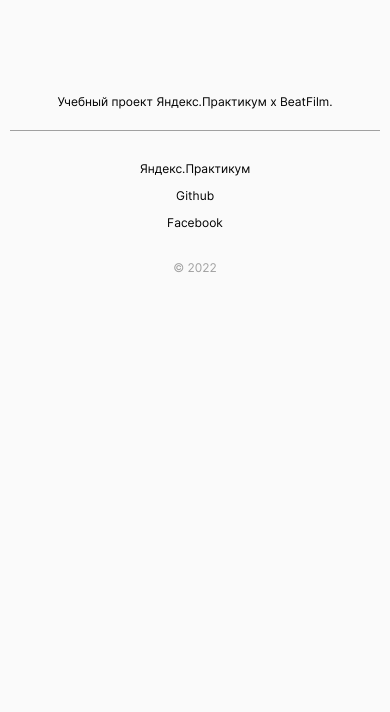
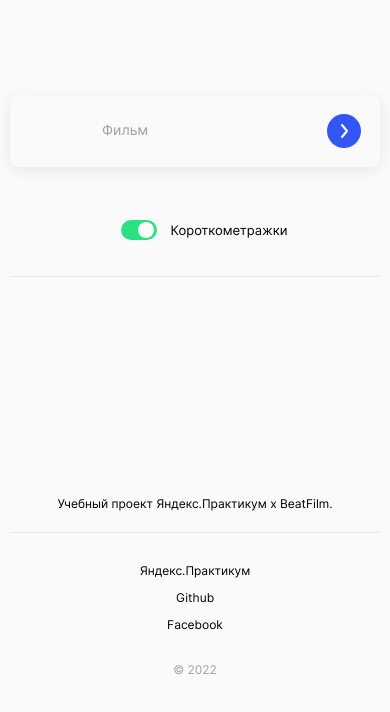
Before and after one commit to Lina7227/movies-explorer-frontend, a React app: page /movies in a window 390 px wide. Shown: the part 62-774 px from the top of the page. Built offline with nearby package versions, Linux system fonts and the light colour scheme.

Commit message:
разработаны компоненты поиска и фильтрации фильмов

```diff
--- a/src/components/AboutProject/AboutProject.css
+++ b/src/components/AboutProject/AboutProject.css
@@ -53,8 +53,9 @@
 }
 
 .project__caption {
+    font-family: 'Suisse Intl',  Arial, Helvetica, sans-serif;
     font-size: 14px;
-    font-weight: 500;
+    font-weight: 400;
     line-height: 17px;
     color: #A0A0A0;
     text-align: center;
--- a/src/components/App/App.js
+++ b/src/components/App/App.js
@@ -6,6 +6,7 @@ import Header from '../Header/Header';
 import Profile from '../Profile/Profile';
 import Login from '../Login/Login';
 import Register from '../Register/Register';
+import Movies from '../Movies/Movies';
 import './App.css';
 
 
@@ -42,6 +43,7 @@ function App() {
         <Route exact path="/sign-up" element={<Register onSubmit={handleSignUp} />}/>
         <Route exact path="/sign-in" element={<Login onSubmit={handleSignIn} />}/>
         <Route exact path="/profile" element={<Profile onSubmit={handleSignUp} />}/>
+        <Route exact path="/movies" element={<Movies />}/>
       </Routes>
 
       <Footer />
--- a/src/components/FilterCheckbox/FilterCheckbox.css
+++ b/src/components/FilterCheckbox/FilterCheckbox.css
@@ -0,0 +1,101 @@
+.filter {
+    display: flex;
+    flex-direction: row;
+    justify-content: space-between;
+    padding: 0 0 0 29px;
+    border-left: 1px solid #CBCBCB;
+    position: absolute;
+    top: 20px;
+    right: 19px;
+}
+
+.filter__container {
+    cursor: pointer;
+}
+
+.filter__input {
+    display: none;
+}
+
+.filter__other {
+    display: flex;
+    align-items: center;
+    box-sizing: border-box;
+    height: 20px;
+    width: 36px;
+    background-color: #2BE080;
+    position: relative;
+    margin: 7px 14px 7px 0;
+    padding: 0;
+    transition: background-color,transform .4s;
+    border-radius: 20px;
+    cursor: pointer;
+}
+
+.filter__other::before {
+    display: flex;
+    width: 16px;
+    height: 16px;
+    content: "";
+    background-color: #FFFFFF;
+    border-radius: 50%;
+    position: absolute;
+    top:50%;
+    left:70%;
+    transform: translate(-50%,-50%);
+}
+
+.filter__other::after {
+    display: none;
+    width: 10px;
+    height: 10px;
+    content: "";
+    background-color: #FFFFFF;
+    border: 1px solid #EBEBEB;
+    border-radius: 50%;
+    position: absolute;
+    top:50%;
+    left:30%;
+    transform: translate(-50%,-50%);
+}
+
+.filter__input:checked + .filter__other::before {
+    display: none;
+}
+
+.filter__input:checked + .filter__other::after {
+    display: flex;
+}
+
+.filter__text {
+    font-weight: 400;
+    font-size: 13px;
+    line-height: 18px;
+    margin: 8px 11px 0 0;
+    padding: 0;
+    text-align: right;
+}
+
+@media (max-width: 912px) {
+    .filter {
+        padding: 0 0 0 19px;
+    }
+
+    .filter__text {
+        margin: 8px 0;
+    }
+}
+
+@media (max-width: 632px) {
+    .filter {
+        top: 118px;
+        right: 35%;
+        border-left: none;
+    }
+}
+
+@media (max-width: 400px) {
+    .filter {
+        right: 25%;
+    }
+}
--- a/src/components/FilterCheckbox/FilterCheckbox.js
+++ b/src/components/FilterCheckbox/FilterCheckbox.js
@@ -1 +1,16 @@
-import ('./FilterCheckbox.css');
+import React from 'react';
+import './FilterCheckbox.css';
+
+function FilterCheckbox() {
+    return (
+        <div className="filter">
+            <label className="filter__container">
+                <input type="checkbox" className="filter__input" name="little-film" id="little-film" value="true"/>
+                <span className="filter__other"></span>
+            </label>
+            <p className="filter__text">Короткометражки</p>
+        </div>
+      );
+}
+
+export default FilterCheckbox;
--- a/src/components/Footer/Footer.css
+++ b/src/components/Footer/Footer.css
@@ -20,9 +20,7 @@
 }
 
 .footer__cotainer {
-    border-top-width: 1px;
-    border-top-style: solid;
-    border-top-color: #A0A0A0;
+    border-top: 1px solid #E8E8E8;
     margin: 20px 0 0;
     padding: 20px 0 0;
     display: flex;
--- a/src/components/FormPassword/FormPassword.css
+++ b/src/components/FormPassword/FormPassword.css
@@ -53,10 +53,6 @@
     color: #EE3465;
 }
 
-.password__input_focus {
-    border-bottom: 1px solid #3456F3;
-}
-
 .password__error {
     font-weight: 400;
     font-size: 10px;
--- a/src/components/Main/Main.js
+++ b/src/components/Main/Main.js
@@ -8,11 +8,6 @@ import './Main.css';
 
 
 function Main() {
-
-
-
-
-
 
     return (
         <main className="content">
--- a/src/components/Movies/Movies.css
+++ b/src/components/Movies/Movies.css
@@ -0,0 +1,19 @@
+.movies {
+    display: flex;
+    flex-direction: column;
+    align-items: center;
+    padding: 70px 70px 80px;
+    margin: 0;
+}
+
+@media (max-width: 800px) {
+    .movies {
+        padding: 80px 30px;
+    }
+}
+
+@media (max-width: 530px) {
+    .movies {
+        padding: 80px 10px 140px;
+    }
+}
--- a/src/components/Movies/Movies.js
+++ b/src/components/Movies/Movies.js
@@ -1 +1,13 @@
-import ('./Movies.css');
+import React from 'react';
+import SearchForm from '../SearchForm/SearchForm';
+import './Movies.css';
+
+function Movies() {
+    return (
+        <section className="content movies">
+            <SearchForm />
+        </section>
+    );
+}
+
+export default Movies;
--- a/src/components/Register/Register.js
+++ b/src/components/Register/Register.js
@@ -17,9 +17,9 @@ function Register(props) {
                 onRedirectLink="/sign-in"
                 textLinkRedirect="Войти"
             >
-                <FormName logOnIn={true} />
-                <FormEmail logOnIn={true} />
-                <FormPassword logOnIn={true} />
+                <FormName />
+                <FormEmail />
+                <FormPassword />
 
             </PageForm>
         </section>
--- a/src/components/SearchForm/SearchForm.css
+++ b/src/components/SearchForm/SearchForm.css
@@ -0,0 +1,223 @@
+.form-search {
+    padding: 0 0 80px;
+    display: flex;
+    width: 100%;
+    position: relative;
+    border-bottom: 1px solid #E8E8E8;
+}
+
+.search-films__container {
+    width: 100%;
+    box-shadow: 0px 3px 14px rgba(0, 0, 0, 0.08);
+    border-radius: 9px;
+    display: flex;
+    box-sizing: border-box;
+    flex-direction: row;
+    /* justify-content: flex-start; */
+    padding: 19px 19px;
+}
+
+.search-films__icon {
+    background-image: url("/src/images/search.svg");
+    background-repeat: no-repeat;
+    background-position: 100% 100%;
+    width: 34px;
+    height: 34px;
+    display: block;
+}
+
+.search-films__input {
+    display: block;
+    background-color: inherit;
+    border: none;
+    margin: 0 0 0 10px;
+    padding: 0;
+    color: #000000;
+    font-size: 11px;
+    font-weight: 400;
+    line-height: 17px;
+    text-align: left;
+    max-width: 790px;
+    min-width: 180px;
+    width: 100%;
+}
+
+.search-films__input:focus {
+    outline: none;
+    border-bottom: 1px solid #A0A0A0;
+}
+
+.search-films__input::placeholder {
+    font-weight: 400;
+    font-size: 18px;
+    line-height: 20px;
+    color: #A0A0A0;
+    text-align: left;
+}
+
+.search-films__submit{
+    background-image: url("/src/images/find_films.svg");
+    background-repeat: no-repeat;
+    background-position: 100% 100%;
+    background-color: transparent;
+    cursor: pointer;
+    transition:  .4s ase-in-out;
+    padding: 0;
+    margin: 0 19px 0 0;
+    border: none;
+    width: 34px;
+    height: 34px;
+    object-fit: cover;
+}
+
+.search-films__submit:hover {
+    opacity: 0.6;
+}
+
+@media (max-width: 1270px) {
+    .search-films__input {
+        max-width: 750px;
+    }
+}
+
+@media (max-width: 1226px) {
+    .search-films__input {
+        max-width: 700px;
+    }
+}
+
+@media (max-width: 1182px) {
+    .search-films__input {
+        max-width: 650px;
+    }
+}
+
+@media (max-width: 1133px) {
+    .search-films__input {
+        max-width: 600px;
+    }
+}
+
+@media (max-width: 1082px) {
+    .search-films__input {
+        max-width: 550px;
+    }
+}
+
+@media (max-width: 1033px) {
+    .search-films__input {
+        max-width: 500px;
+    }
+}
+
+@media (max-width: 983px) {
+    .search-films__input {
+        max-width: 430px;
+    }
+}
+
+@media (max-width: 912px) {
+    .search-films__input {
+        max-width: 390px;
+    }
+}
+
+@media (max-width: 855px) {
+    .search-films__input {
+        max-width: 380px;
+    }
+}
+
+@media (max-width: 830px) {
+    .search-films__input {
+        max-width: 350px;
+    }
+}
+
+@media (max-width: 800px) {
+    .search-films__input {
+        max-width: 380px;
+    }
+}
+
+@media (max-width: 766px) {
+    .search-films__input {
+        max-width: 350px;
+    }
+}
+
+@media (max-width: 732px) {
+    .search-films__input {
+        max-width: 330px;
+    }
+}
+
+@media (max-width: 711px) {
+    .search-films__input {
+        max-width: 300px;
+    }
+}
+
+@media (max-width: 682px) {
+    .search-films__input {
+        max-width: 250px;
+    }
+}
+
+@media (max-width: 632px) {
+    .form-search {
+        padding: 0 0 109px;
+    }
+
+    .search-films__container {
+        width: 100%;
+        justify-content: flex-end;
+    }
+
+    .search-films__input {
+        margin: 0;
+        max-width: 480px;
+    }
+
+    .search-films__input::placeholder {
+        font-size: 14px;
+    }
+
+    .search-films__icon {
+        display: none;
+    }
+
+    .search-films__submit{
+        margin: 0;
+    }
+}
+
+@media (max-width: 612px) {
+    .search-films__input {
+        max-width: 430px;
+    }
+}
+
+@media (max-width: 562px) {
+    .search-films__input {
+        max-width: 400px;
+    }
+}
+
+@media (max-width: 530px) {
+    .search-films__input {
+        max-width: 350px;
+    }
+}
+
+@media (max-width: 485px) {
+    .search-films__input {
+        max-width: 280px;
+    }
+}
+
+@media (max-width: 412px) {
+    .search-films__input {
+        max-width: 225px;
+    }
+}
--- a/src/components/SearchForm/SearchForm.js
+++ b/src/components/SearchForm/SearchForm.js
@@ -1 +1,72 @@
-import ('./SearchForm.css');
+import React from 'react';
+import FilterCheckbox from '../FilterCheckbox/FilterCheckbox';
+import './SearchForm.css';
+
+function SearchForm() {
+    const [isMobile, setIsMobile] = React.useState(false);
+
+    function handleSubmit(evt) {
+        evt.preventDefault();
+    }
+
+    return (
+        <>
+            {!isMobile &&
+                <form
+                onSubmit={handleSubmit}
+                name="search-films"
+                noValidate
+                className="form-search">
+                    <div className="search-films__container">
+                        <svg className="search-films__icon"></svg>
+                        <input
+                        id="search"
+                        name="search"
+                        type="text"
+                        className="search-films__input"
+                        required
+                        placeholder="Фильм"
+                        />
+                        <button
+                            type="submit"
+                            aria-label="Кнопка поиска фильмов"
+                            className="search-films__submit"
+                        >
+                        </button>
+                        <FilterCheckbox />
+                    </div>
+                </form>
+            }
+
+            {/* {isMobile &&
+                <form
+                    onSubmit={handleSubmit}
+                    name="search-films"
+                    noValidate
+                    className="form-search">
+                    <div className="search-films__container">
+                        <svg className="search-films__icon"></svg>
+                        <input
+                        id="search"
+                        name="search"
+                        type="text"
+                        className="search-films__input"
+                        required
+                        placeholder="Фильм"
+                        />
+                        <button
+                            type="submit"
+                            aria-label="Кнопка поиска фильмов"
+                            className="search-films__submit"
+                        >
+                        </button>
+                    </div>
+                    <FilterCheckbox />
+                </form>
+            } */}
+        </>
+
+    );
+}
+
+export default SearchForm;
```
Also changed, not shown: src/components/Navigation/Navigation.css (+9 -4 lines), src/components/Navigation/Navigation.js (+9 -9 lines), src/vendor/fonts/fonts.css (+7 -0 lines), src/images/checkbox.svg (added), src/images/checkbox_grey.svg (added), src/images/find_films.svg (added), src/images/search.svg (added), src/vendor/fonts/Suisse-Intl.woff (added).
